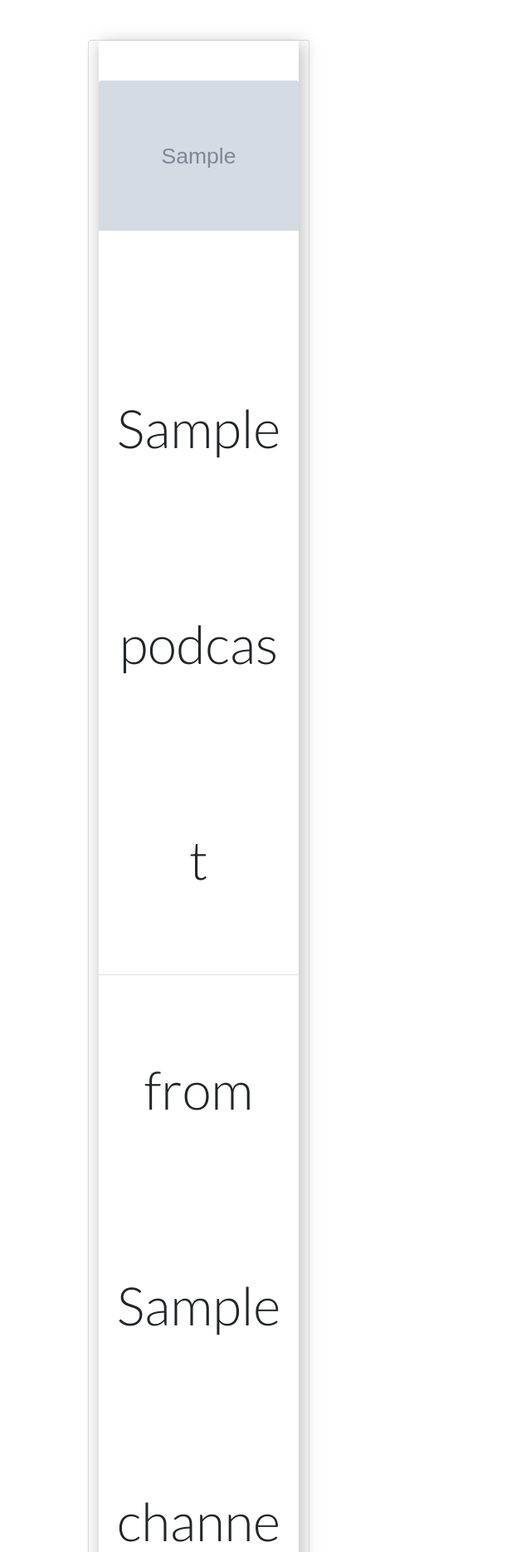
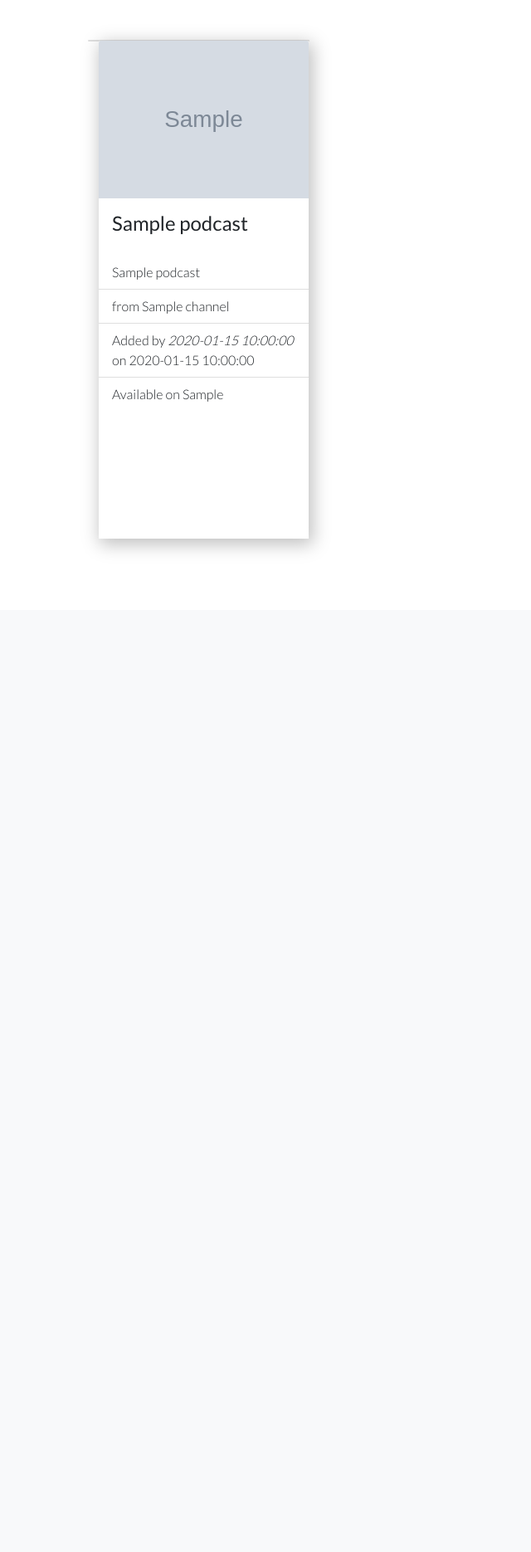
Before and after one commit to PeteCookson/Poddly, a Flask app: page / in a window 1280 px wide. Shown: the part 65-1935 px from the top of the page at 83% size, without its empty margins (0-640 px from the left). After the commit the page ends 727 px from the top, so only its background shows below. Run offline with Flask 2, Linux system fonts and the light colour scheme; grey boxes marked "Sample" are stand-in pictures; a database or web service that is not in the repository returns one stand-in record (values such as "Sample title"); some libraries are stand-ins or nearby versions.

Commit message:
Fix to cards stacking on top of each other

```diff
--- a/static/css/style.css
+++ b/static/css/style.css
@@ -73,8 +73,8 @@ a {
 }*/
 
 .container {
-    /*position: relative;
-    float: left;
+    position: relative;
+    /*float: left;
     width: 48%;
     height: 260px;
     margin: 10px 0 10px 4%;
@@ -120,13 +120,13 @@ a {
 .card .front,
 .card .back {
     display: block;
-    height: 100%;
-    width: 100%;
+    height: 600px;
+    /*width: 100%;
     line-height: 260px;
     color: white;
     text-align: center;
-    font-size: 4em;
-    /*position: absolute;*/
+    font-size: 4em;*/
+    position: absolute;
     -webkit-backface-visibility: hidden;
     -moz-backface-visibility: hidden;
     -o-backface-visibility: hidden;
@@ -136,12 +136,12 @@ a {
 }
 
 .card .back {
-    /*width: 94%;
+    width: 94%;
     padding-left: 3%;
     padding-right: 3%;
     font-size: 16px;
     text-align: left;
-    line-height: 25px;*/
+    line-height: 25px;
 
 }
 
@@ -155,12 +155,38 @@ a {
     text-align: left;*/
 }
 
-.card .front {}
+.card .front {
+    /*background: #222222;*/
+}
 
 .card .back {
-
+    /*background: #444444;*/
     -webkit-transform: rotateY(180deg);
     -moz-transform: rotateY(180deg);
     -o-transform: rotateY(180deg);
     transform: rotateY(180deg);
 }
+
+/*.container:first-child .card .front {
+    background: #228653;
+}
+
+.container:first-child .card .back {
+    background: #007539;
+}*/
+
+.cardTitle {
+    font-size: 1.4em;
+    line-height: 1.2em;
+    margin: 0;
+}
+
+.content {
+    padding: 4%;
+    font-weight: 100;
+    text-align: left;
+}
+
+.btn-sm {
+    margin: 5px;
+}
```
